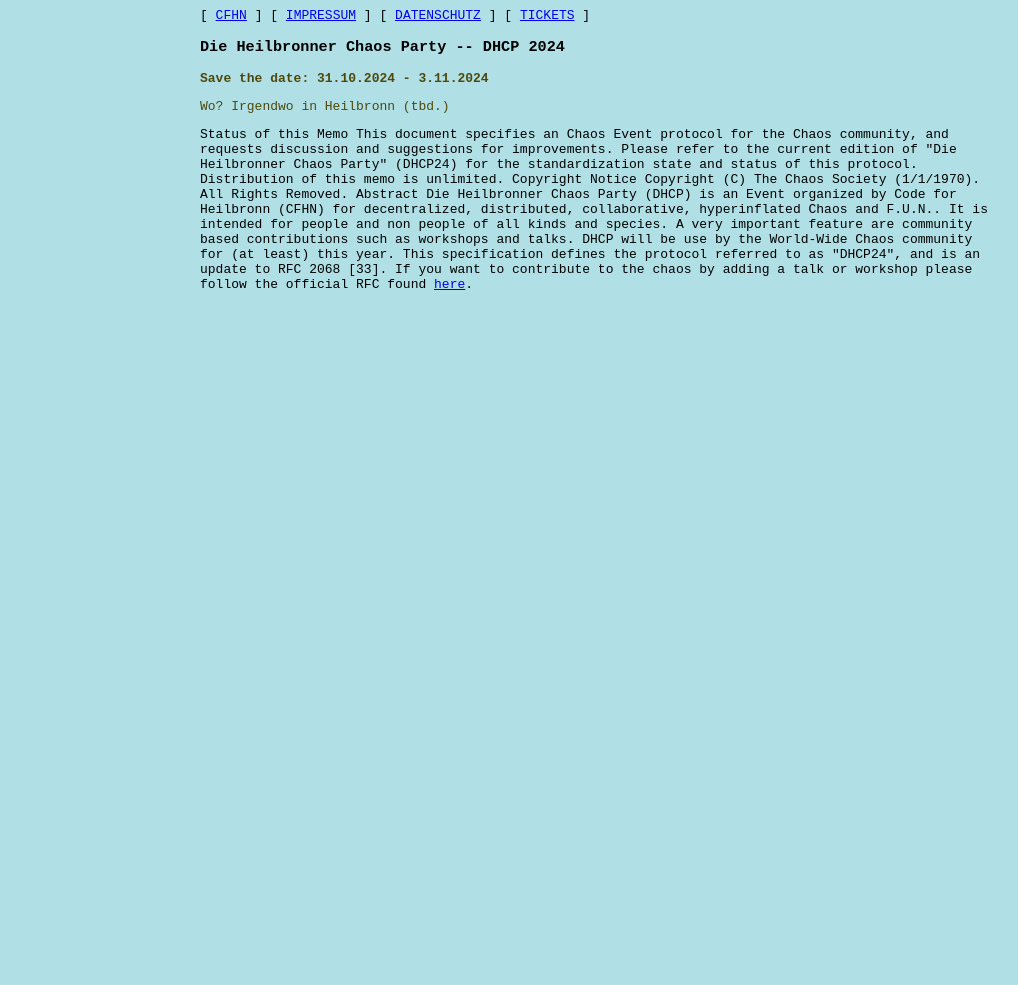
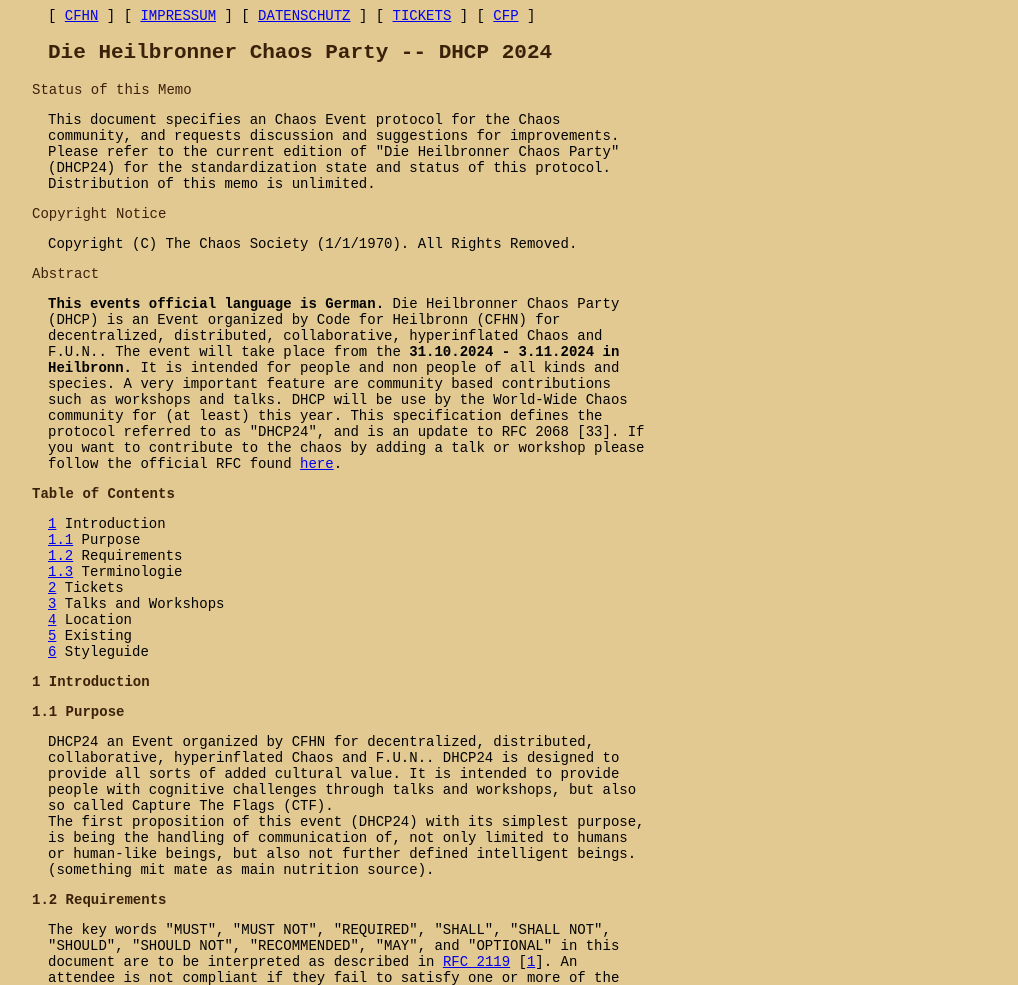
Before and after one commit to cfhn/dhcp-website, a plain HTML site: page dhcp.html in a window 1280 px wide. Shown: the top 985 px of the page, without its empty margins (40-1058 px from the left). Before the commit the page ends 800 px from the top, so only its background shows below. Drawn offline with Linux system fonts and the light colour scheme.

Commit message:
added more sections and first version that is presentable

```diff
--- a/dhcp.html
+++ b/dhcp.html
@@ -2,16 +2,38 @@
 <html>
     <head>
         <title>DHCP - 31.10.20.24 </title>
-        <style>
-            .content { max-width: 800px; margin: auto; font-family: monospace;}
-            body     {background-color: powderblue;}
-            h1       {color: rgb(70, 7, 61);}
-            p        {color: rgb(78, 72, 12);}
+        <meta http-equiv="Content-Type" content="text/html; charset=utf-8" />
+
+
+        <style type="text/css">
+            /* .content { max-width: 600px; margin: auto; font-family: monospace;} */
+            p {
+                margin-left: -1rem;
+                /* padding-left: -10px; */
+                color: rgb(58, 33, 10);
+            }
+            body {
+                background-color: #e2c991;
+                font-family: monospace;
+                font-size: 10.5pt;
+                max-width: 600px;
+                text-align: left;
+                padding-left: 80px;
+                padding-right: 40px;
+            }
+            h1,h2       {
+                color: rgb(58, 33, 10);
+                font-family: monospace;
+                text-align: left;
+            }
+            padded_left_second {
+                padding-left: 10px;
+            }
+
         </style>
     </head>
     <body>
-        <div class="content">
-            <span>
+        <span class="content">
             [
             <a href="https://codeforheilbronn.de" title="Code for Heilbronn">CFHN</a>
             ] [
@@ -20,47 +42,101 @@
             <a href="https://codeforheilbronn.de/verein-datenschutz" title="DATENSCHUTZ">DATENSCHUTZ</a>
             ] [
             <a href="https://codeforheilbronn.de" title="Tickets"> TICKETS</a>
+            ] [
+            <a href="https://codeforheilbronn.de" title="Call for Participation"> CFP</a>
             ]
         </span>
-        </div>
-        <div class="content">
-            <h3>Die Heilbronner Chaos Party -- DHCP 2024</h3>
-            <text>
-                <p><b> Save the date: 31.10.2024 - 3.11.2024</b> </p>
-                <p> Wo? Irgendwo in Heilbronn (tbd.) <br> </p>
-            </text>
-        </div>
-        <div class="content">
-            <text>
-                Status of this Memo
+        <br>
 
+        <h2>Die Heilbronner Chaos Party -- DHCP 2024
+                <!-- <p><b> Save the date: 31.10.2024 - 3.11.2024</b> </p>
+                <p> Wo? Irgendwo in Heilbronn (tbd.) <br> </p> -->
+                </h2>
+        <div class="text/css">
+            <!-- <text class="text/css"> -->
+                <!-- <p class="text/css">Status of this Memo</p> -->
+                <p>Status of this Memo</p>
                     This document specifies an Chaos Event protocol for the
                     Chaos community, and requests discussion and suggestions for
                     improvements.  Please refer to the current edition of "Die Heilbronner
                     Chaos Party"  (DHCP24) for the standardization state
                     and status of this protocol.  Distribution of this memo is unlimited.
 
-                Copyright Notice
+                <p>Copyright Notice</p>
 
                     Copyright (C) The Chaos Society (1/1/1970).  All Rights Removed.
 
-                Abstract
-
+                <p>Abstract</p>
+                <b>This events official language is German.</b>
                     Die Heilbronner Chaos Party (DHCP) is an Event organized by Code for Heilbronn
                     (CFHN) for decentralized, distributed, collaborative, hyperinflated Chaos and F.U.N..
+                    The event will take place from the <b>31.10.2024 - 3.11.2024 in Heilbronn.</b>
                     It is intended for people and non people of all kinds and species.
                     A very important feature are community based contributions such as
                     workshops and talks.
                     DHCP will be use by the World-Wide Chaos community for (at least) this year.
                     This specification defines the protocol referred to as "DHCP24",
                     and is an update to RFC 2068 [33].
-
-
-
                     If you want to contribute to the chaos by adding a talk or workshop
                     please follow the official RFC found <a href="http://example.com" title="wait thats the wrong one! Sorry I couldn't find the correct link :("> here</a>.
 
-            </text>
+                    <p><b> Table of Contents </b></p>
+                    <a href="#section-1">1</a>   Introduction <br>
+                    <a href="#section-1.1">1.1</a>   Purpose <br>
+                    <a href="#section-1.2">1.2</a>   Requirements <br>
+                    <a href="#section-1.3">1.3</a>   Terminologie <br>
+                    <a href="#section-2">2</a>   Tickets <br>
+                    <a href="#section-3">3</a>   Talks and Workshops <br>
+                    <a href="#section-4">4</a>   Location <br>
+                    <a href="#section-5">5</a>   Existing <br>
+                    <a href="#section-6">6</a>   Styleguide <br>
+
+                    <p><b> <a id="section-1">1</a> Introduction </b></p>
+                    <p><b> <a id="section-1.1">1.1</a> Purpose </b></p>
+                    DHCP24 an Event organized by CFHN
+                    for decentralized, distributed, collaborative, hyperinflated Chaos and F.U.N..
+                    DHCP24 is designed to provide all sorts of added cultural value. It is intended to provide people with cognitive challenges through talks and workshops,
+                    but also so called Capture The Flags (CTF).<br>
+                    The first proposition of this event (DHCP24) with its simplest purpose, is being the handling of communication of, not only
+                    limited to humans or human-like beings, but also not further defined intelligent beings. (something mit mate as main nutrition source).
+                    <p><b><a id="section-1.2">1.2</a> Requirements</b></p>
+
+                    The key words "MUST", "MUST NOT", "REQUIRED", "SHALL", "SHALL NOT",
+                    "SHOULD", "SHOULD NOT", "RECOMMENDED", "MAY", and "OPTIONAL" in this
+                    document are to be interpreted as described in <a href="https://www.rfc-editor.org/rfc/rfc2119">RFC 2119</a> [<a href="#ref-1">1</a>].
+
+                    An attendee is not compliant if they fail to satisfy one or more
+                    of the MUST or REQUIRED level requirements for the event it
+                    attends. An attendee that satisfies all the MUST or REQUIRED
+                    level and all the SHOULD level requirements for its event is said
+                    to be "unconditionally compliant"; one that satisfies all the MUST
+                    level requirements but not all the SHOULD level requirements for its
+                    event is said to be "conditionally compliant."
+
+                    <p><b> <a id="section-1.3">1.3</a> Terminologie </b></p>
+                    <p><b> <a id="section-2">2</a> Tickets </b></p>
+                    If you want to attend to this event you MUST aquire a ticket. You MAY also buy merch to appear cooler than other attendes that did not.
+                    Tickets are available on the <a href="https://www.youtube.com/watch?v=dQw4w9WgXcQ">linked ticket shop here</a>, or in the top bar of this webpage.
+                    <br>Ticket selling times:<br>
+                    -TBD <br>
+                    Tickets are limited.
+                    <p><b> <a id="section-3">3</a> Talks and Workshops </b></p>
+                    For this event to properly function an attendee SHOULD propose a talk or workshop. To register one, <a href="https://codeforheilbronn.de">please follow this link</a>.
+                    <b>Call for participation on 28.07.2024</b> until TBD.
+                    <p><b> <a id="section-4">4</a> Location </b></p>
+                    TBD
+                    <p><b> <a id="section-5">5</a> Existing </b></p>
+                    TBD
+                    <p><b> <a id="section-6">6</a> Styleguide </b></p>
+                    Short: retro.<br>
+                    Long: TBD
+
+                    <p><b>X.X References </b></p>
+
+                    [<a id="ref-1">1</a>] Bradner, S., "Key words for use in RFCs to Indicate Requirement
+                    Levels", <a href="https://www.rfc-editor.org/bcp/bcp14">BCP 14</a>, <a href="https://www.rfc-editor.org/rfc/rfc2119">RFC 2119</a>, March 1997.
+
+            <!-- </text> -->
         </div>
     </body>
 </html>
```
Lines whose indentation alone changed are shown as unchanged.
